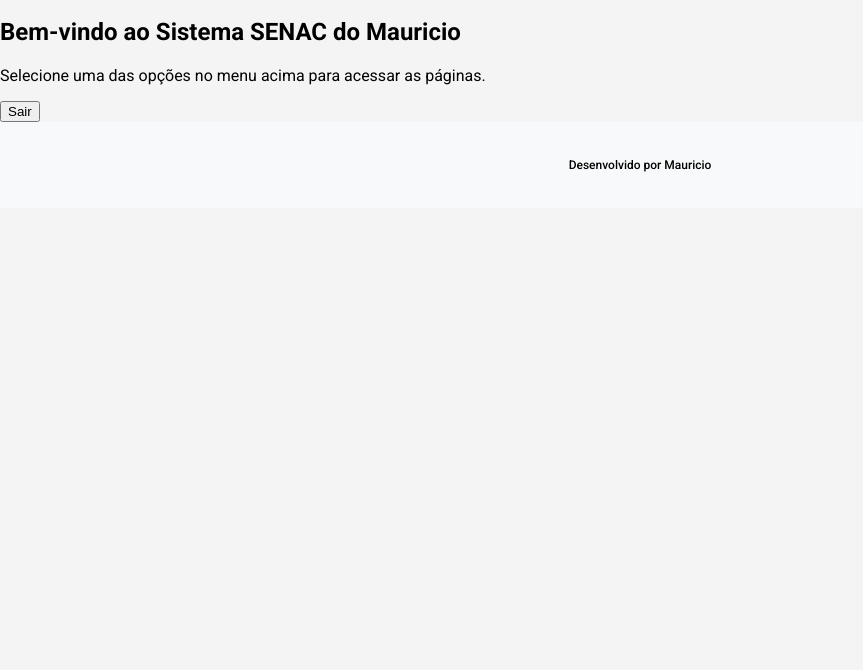
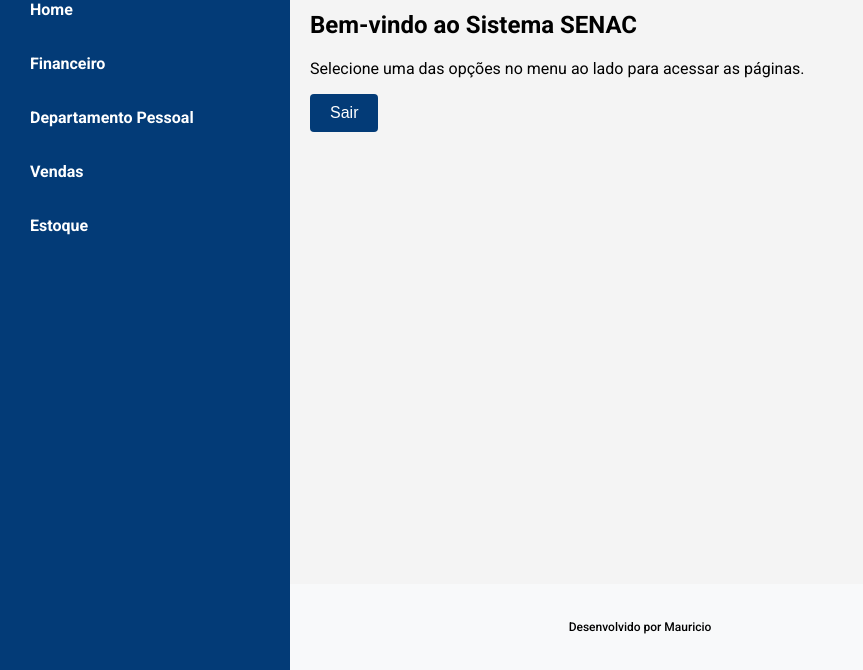
Before and after one commit to mauricioliveir/teste_new, a website: page public/index.html in a window 1280 px wide. Shown: the part 130-800 px from the top of the page, without its empty margins (0-863 px from the left). Drawn offline with Linux system fonts and the light colour scheme; sample sign-in values are in the browser's storage.

Commit message:
modificando apenas o index

```diff
--- a/public/index.html
+++ b/public/index.html
@@ -5,11 +5,15 @@
     <meta http-equiv="X-UA-Compatible" content="IE=edge">
     <meta name="viewport" content="width=device-width, initial-scale=1.0">
     <title>SENAC - Programa de Simulação</title>
-    <link rel="stylesheet" href="./styles/styles.css">
+    <link rel="stylesheet" href="./styles/styles-index.css">
 </head>
-<body>
+<body class="sidebar-page"> <!-- Adicione uma classe específica para essa página -->
     <header>
         <img src="./assets/senac-logo-0.png" alt="Logo">
+    </header>
+
+    <!-- Barra lateral -->
+    <aside class="sidebar">
         <nav>
             <ul>
                 <li><a href="#">Home</a></li>
@@ -19,15 +23,17 @@
                 <li><a href="#">Estoque</a></li>
             </ul>
         </nav>
-    </header>
+    </aside>
+
     <main>
         <section>
-            <h1>Bem-vindo ao Sistema SENAC do Mauricio</h1>
-            <p>Selecione uma das opções no menu acima para acessar as páginas.</p>
+            <h1>Bem-vindo ao Sistema SENAC</h1>
+            <p>Selecione uma das opções no menu ao lado para acessar as páginas.</p>
             <!-- Botão de Logout -->
             <button id="logout-button">Sair</button>
         </section>
     </main>
+
     <footer class="footer">
         <p>Desenvolvido por Mauricio</p>
     </footer>
--- /dev/null
+++ b/public/styles/styles-index.css
@@ -0,0 +1,100 @@
+@import url('https://fonts.googleapis.com/css2?family=Montserrat:wght@400;500;700&display=swap');
+@import url('https://fonts.googleapis.com/css2?family=Roboto:wght@400;500;700&display=swap');
+
+/* Estilos gerais */
+body {
+    font-family: 'Roboto', sans-serif;
+    margin: 0;
+    padding: 0;
+    background-color: #f4f4f4;
+    display: flex;
+    flex-direction: column;
+    min-height: 100vh;
+}
+
+/* Estilos para o header */
+header {
+    display: flex;
+    align-items: center;
+    background-color: #f8f9fa;
+    padding: 0px 20px;
+    border-bottom: 1px solid #ddd;
+    font-family: 'Roboto', sans-serif;
+}
+
+header img {
+    height: 100px;
+    margin-right: 20px;
+}
+
+/* Estilos para a barra lateral */
+.sidebar {
+    width: 250px;
+    background-color: #033b77;
+    padding: 20px;
+    height: calc(100vh - 140px); /* Ajuste conforme necessário */
+    position: fixed;
+    top: 100px; /* Ajuste conforme a altura do header */
+    left: 0;
+}
+
+.sidebar nav ul {
+    list-style-type: none;
+    margin: 0;
+    padding: 0;
+}
+
+.sidebar nav ul li {
+    margin-bottom: 15px;
+}
+
+.sidebar nav ul li a {
+    text-decoration: none;
+    color: #fff;
+    font-family: 'Roboto', sans-serif;
+    font-weight: 700;
+    display: block;
+    padding: 10px;
+    border-radius: 4px;
+    transition: background-color 0.3s ease;
+}
+
+.sidebar nav ul li a:hover {
+    background-color: #0056b3;
+}
+
+/* Estilos para o main */
+main {
+    margin-left: 290px; /* Ajuste conforme a largura da barra lateral */
+    padding: 20px;
+    flex: 1;
+}
+
+/* Estilos para o footer */
+.footer {
+    color: var(--cor-primaria);
+    background-color: #f8f9fa;
+    padding: 24px;
+    text-align: center;
+    font-family: "Roboto", sans-serif;
+    font-size: 12px;
+    font-weight: 500;
+    margin-top: auto;
+}
+
+/* Estilos para o botão de logout */
+#logout-button {
+    background-color: #033b77;
+    color: #fff;
+    border: none;
+    padding: 10px 20px;
+    border-radius: 4px;
+    cursor: pointer;
+    font-size: 16px;
+    font-weight: 500;
+    transition: background-color 0.3s ease;
+}
+
+#logout-button:hover {
+    background-color: #0056b3;
+}
```
